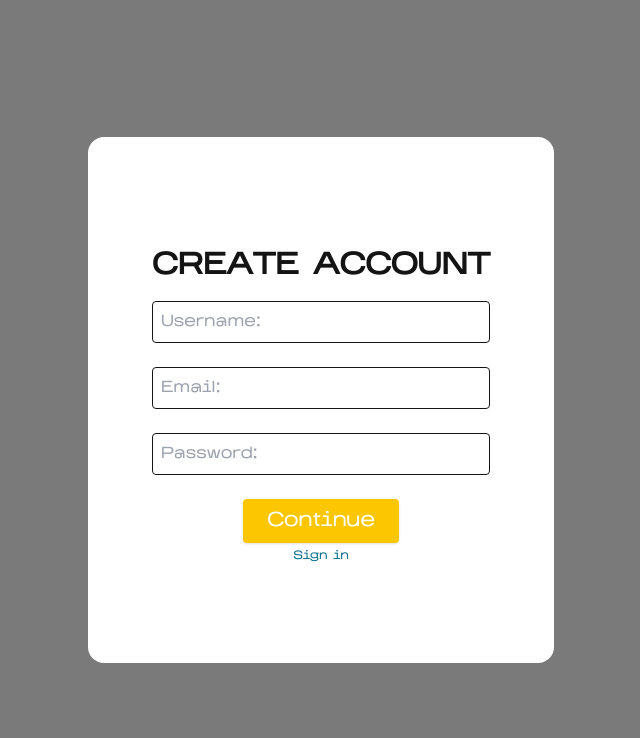
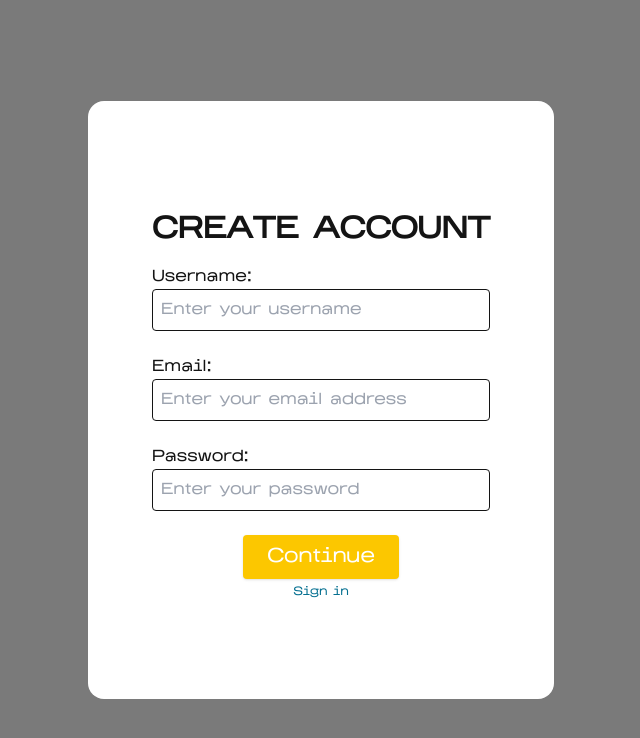
Before and after one commit to pillowskiy/shop, a Next.js app in the folder client/: page /auth in a window 1280 px wide. Shown: the top 738 px of the page, without its empty margins (319-959 px from the left). Built offline with nearby package versions, Linux system fonts and the light colour scheme; no server answers.

Commit message:
ui -> input structure

```diff
--- a/client/src/components/ui/input/Input.tsx
+++ b/client/src/components/ui/input/Input.tsx
@@ -1,17 +1,17 @@
 import classNames from 'clsx';
 import { forwardRef } from 'react';
-import type { IInputProps } from './types';
+import type { InputProps } from './types';
 
-const Input = forwardRef<HTMLInputElement, IInputProps>(
-  ({ children, className, error, title, Icon, ...props }, ref) => {
+const Input = forwardRef<HTMLInputElement, InputProps>(
+  ({ children, className, error, placeholder, Icon, ...props }, ref) => {
     return (
       <div className={classNames('mb-2', className)}>
         <label htmlFor="">
-          {Icon && <Icon className="ml-2" />}
-          <span className='block mt-2'>{title}</span>
+          <span className='block mt-2'>{placeholder}</span>
           <input
             {...props}
             ref={ref}
+            placeholder={children}
             className={classNames(
               'w-full rounded px-2 py-2 text-base outline-none border border-black focus:border-primary transition-all',
               {
@@ -20,7 +20,7 @@ const Input = forwardRef<HTMLInputElement, IInputProps>(
             )}
           />
         </label>
-        {error && <div className="text-xs text-red">{error}</div>}
+        {error && <div className="text-xs text-red mt-0.5">{error}</div>}
       </div>
     );
   },
--- a/client/src/components/ui/input/types.ts
+++ b/client/src/components/ui/input/types.ts
@@ -1,8 +1,8 @@
 import type { InputHTMLAttributes } from 'react';
 import type { IconType } from 'react-icons';
 
-export interface IInputProps extends InputHTMLAttributes<HTMLInputElement> {
+export interface InputProps extends InputHTMLAttributes<HTMLInputElement> {
+  children: string;
   Icon?: IconType;
-  title: string;
   error?: string;
 }
```
